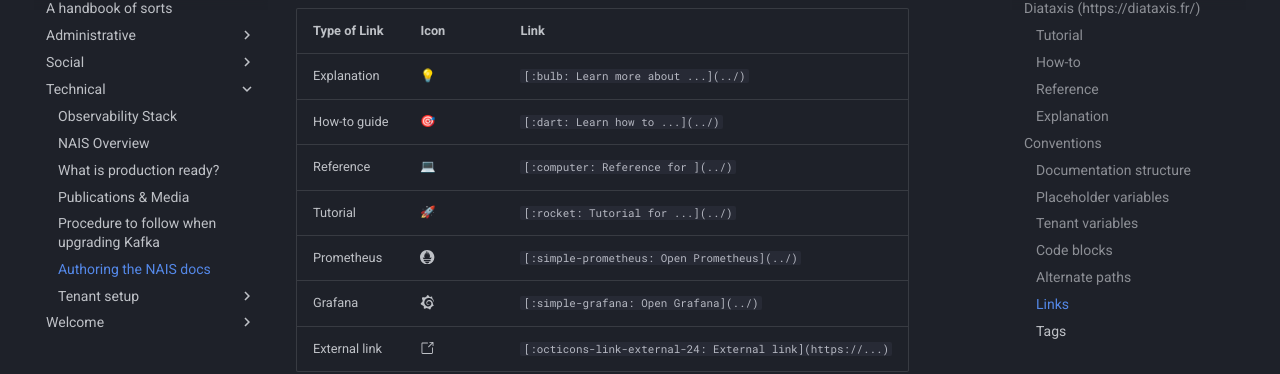
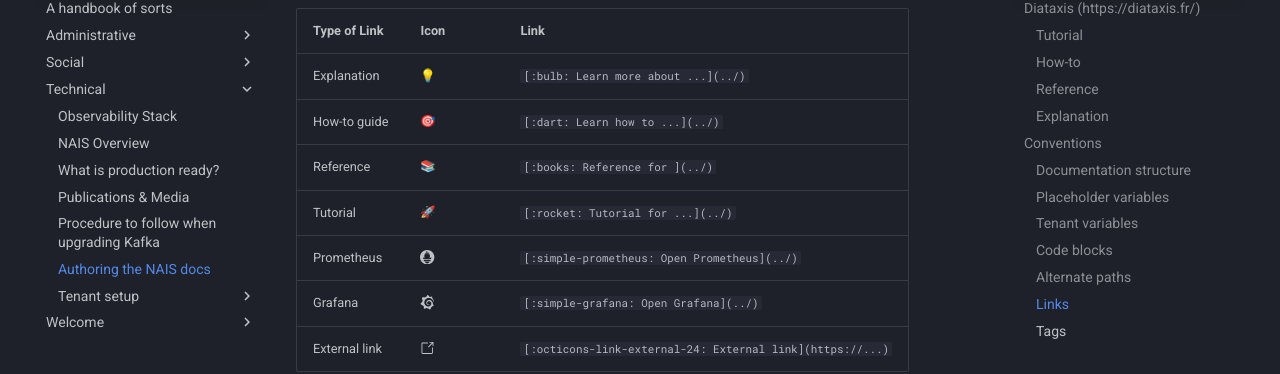
Before and after one commit to nais/handbook, an MkDocs documentation site: the page built from docs/technical/write-the-doc.md, in a window 1280 px wide and 900 px high, scrolled down 2565 px. Shown: the part 100-474 px from the top of the window. Built offline with MkDocs 1.6.1 and Material for MkDocs 9.7.7, drawn with Linux system fonts in a browser that asks for light colours; emoji names are drawn with the system emoji font; comment, search, counter and statistics services are not loaded; some of the changed lines change nothing that is shown.

Commit message:
Use books emoji instead of computer for references
Co-authored-by: Trong Huu Nguyen <trong.huu.nguyen@nav.no>

```diff
--- a/docs/technical/write-the-doc.md
+++ b/docs/technical/write-the-doc.md
@@ -88,7 +88,7 @@
 | ------------- | --------------------------- | ---------------------------------------------------------- |
 | Explanation   | :bulb:                      | `[:bulb: Learn more about ...](../)`                       |
 | How-to guide  | :dart:                      | `[:dart: Learn how to ...](../)`                           |
-| Reference     | :computer:                  | `[:computer: Reference for ](../)`                         |
+| Reference     | :books:                     | `[:books: Reference for ](../)`                         |
 | Tutorial      | :rocket:                    | `[:rocket: Tutorial for ...](../)`                         |
 | Prometheus    | :simple-prometheus:         | `[:simple-prometheus: Open Prometheus](../)`               |
 | Grafana       | :simple-grafana:            | `[:simple-grafana: Open Grafana](../)`                     |
```
